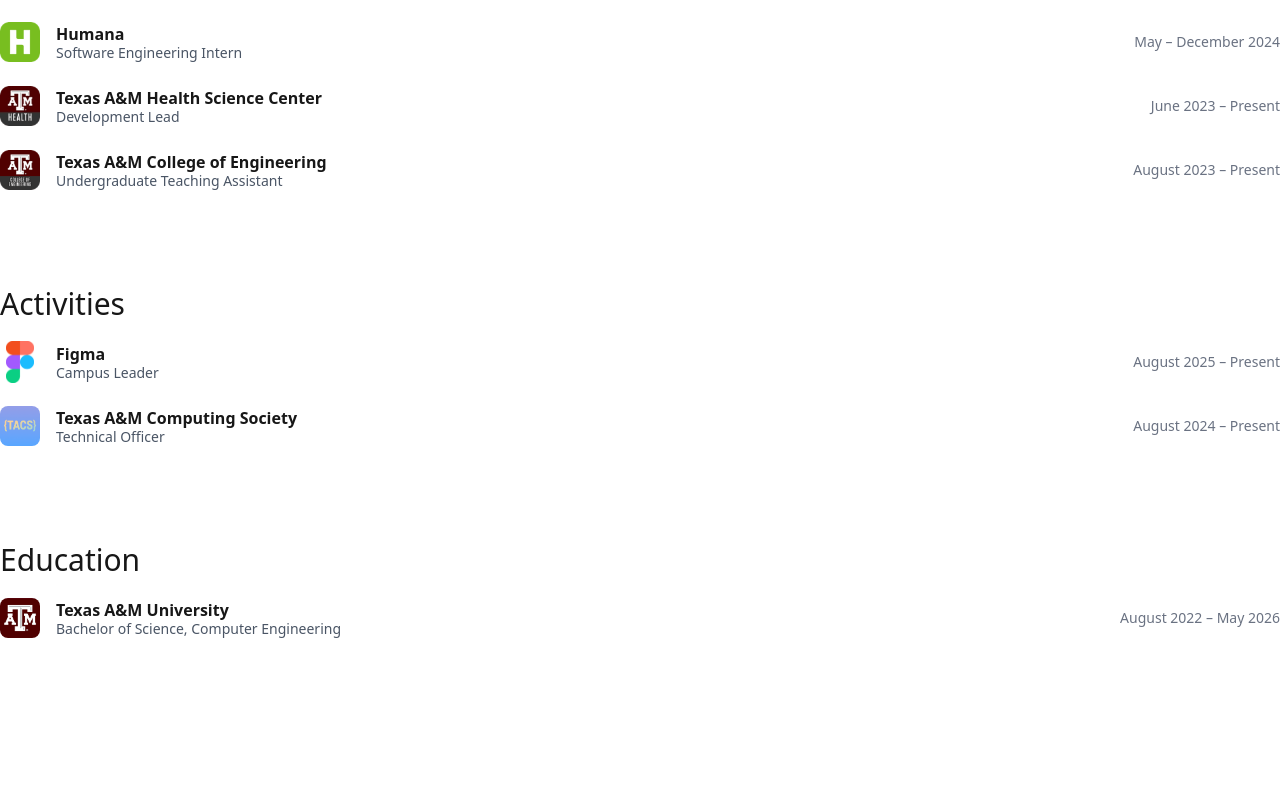
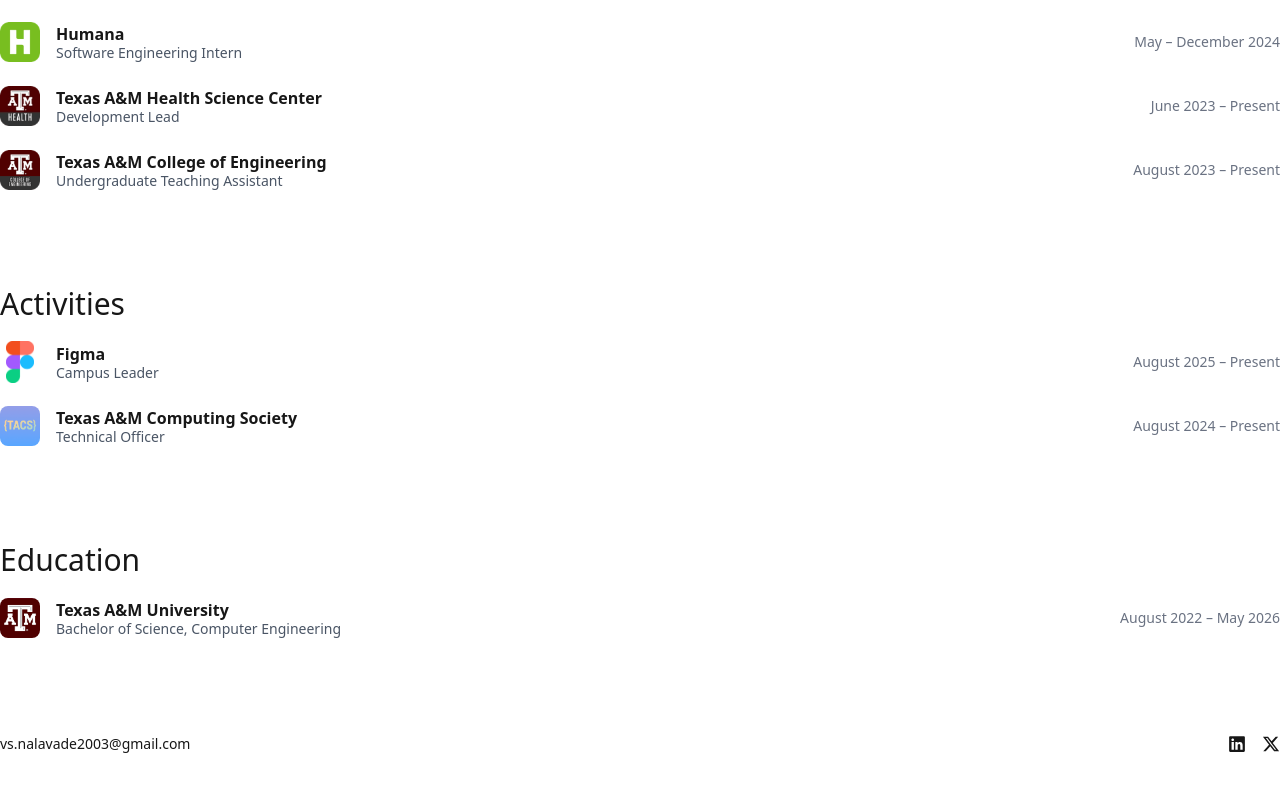
Before and after one commit to SumitNalavade/Portfolio, a Next.js app: page / in a window 1280 px wide. Shown: the part 843-1635 px from the top of the page. Before the commit the page ends 1529 px from the top, so only its background shows below. Built offline with nearby package versions, Linux system fonts and the light colour scheme.

Commit message:
Add footer

```diff
--- a/src/app/layout.tsx
+++ b/src/app/layout.tsx
@@ -2,6 +2,7 @@
 import "./globals.css";
 
 import Navbar from "@/components/Navbar";
+import Footer from "@/components/Footer";
 
 export const metadata: Metadata = {
   title: "Create Next App",
@@ -21,6 +22,8 @@
         <Navbar />
 
         {children}
+
+        <Footer />
       </body>
     </html>
   );
--- /dev/null
+++ b/src/components/Footer.tsx
@@ -0,0 +1,20 @@
+import React from "react";
+
+import { FaLinkedin } from "react-icons/fa";
+import { FaXTwitter } from "react-icons/fa6";
+
+const Footer: React.FC = () => {
+
+    return (
+        <div className="py-12 flex w-full bg justify-between items-center text-sm">
+            <a href="mailto:vs.nalavade2003@gmail.com">vs.nalavade2003@gmail.com</a>
+
+            <ul className="flex gap-x-4">
+                <a href="https://www.linkedin.com/in/sumit-nalavade/">{<FaLinkedin className="text-lg" />}</a>
+                <a href="https://x.com/SumitNalavade3">{<FaXTwitter className="text-lg" />}</a>
+            </ul>
+        </div>
+    )
+}
+
+export default Footer;
```
Also changed, not shown: package.json (+7 -6 lines), 1 other file (tests, documents, lock files or other folders).
